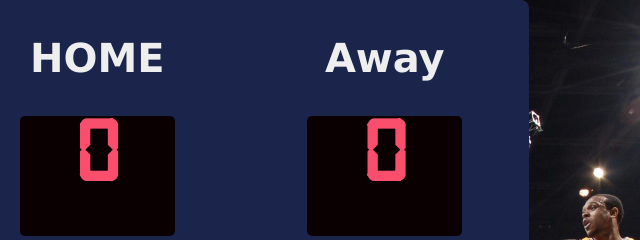
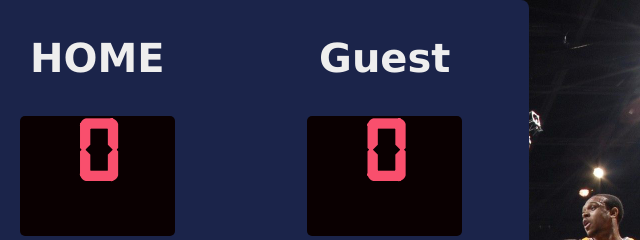
Before and after one commit to Thanushh/Basketball-Scoreboard, a plain HTML site: page index.html in a window 1280 px wide. Shown: the top 240 px of the page, 399-1039 px from the left. Drawn offline with Linux system fonts and the light colour scheme.

Commit message:
Updated header files again

```diff
--- a/index.html
+++ b/index.html
@@ -14,7 +14,7 @@
                 </div>
             </div>
             <div class="column">
-                <h3>Away</h3>
+                <h3>Guest</h3>
                 <h2 class="score" id="scoreG-el">0</h2>
                 <div>
                     <button onclick="plus1G()">+1</button>
```
